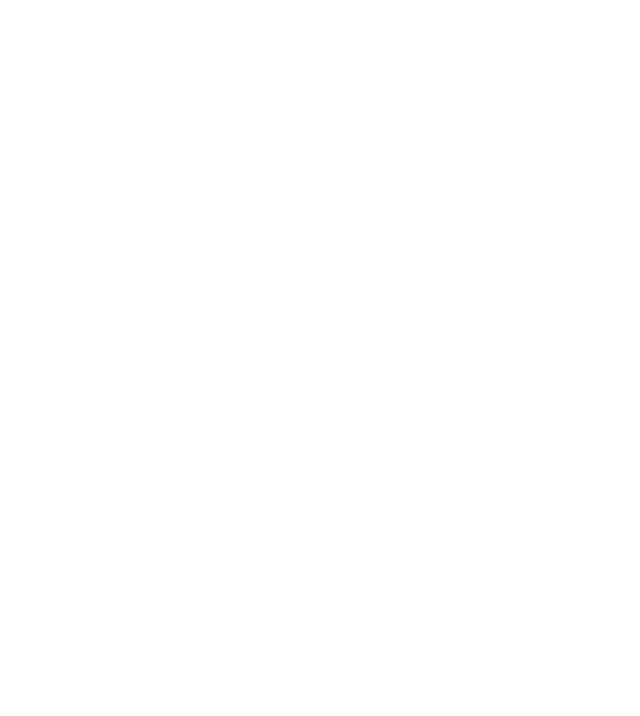
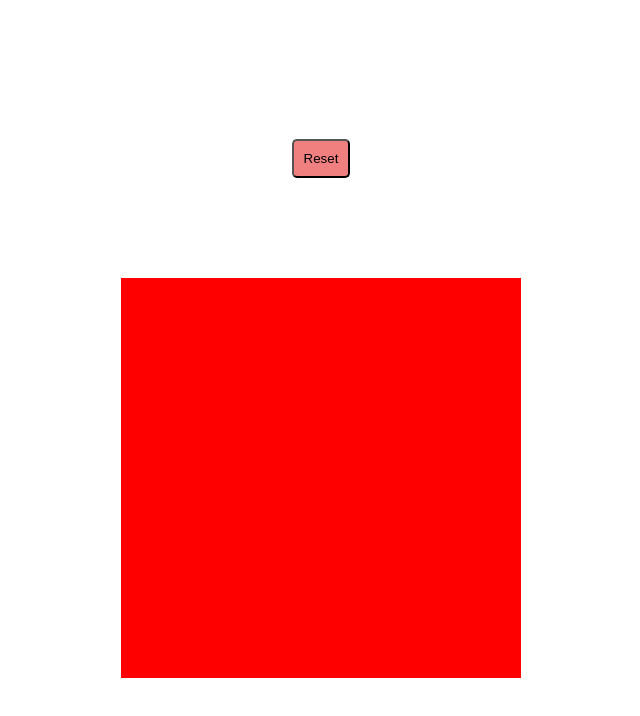
Before and after one commit to ZeekWall/etch-a-sketch, a plain HTML site: page index.html in a window 1280 px wide. Shown: the whole page, without its empty margins (319-959 px from the left). Drawn offline with Linux system fonts and the light colour scheme.

Commit message:
Added the code for the etch-a-sketch

```diff
--- a/index.html
+++ b/index.html
@@ -8,6 +8,9 @@
     <title>Etch-A-Sketch</title>
 </head>
 <body>
+    <button id="reset">Reset</button>
+    <div id="container">
 
+    </div>
 </body>
 </html>
--- a/index.js
+++ b/index.js
@@ -0,0 +1,16 @@
+const container = document.querySelector("#container")
+const reset = document.querySelector("#reset")
+
+for (let i = 0; i<16*16; i++){
+    const cell = document.createElement("div");
+    cell.classList.add("cell")
+    container.appendChild(cell);
+    cell.addEventListener("pointerenter", () => cell.style.backgroundColor = "rgb("+Math.random()*255+ ","+ Math.random()*255+","+Math.random()*255+")")
+};
+
+const cells = document.querySelectorAll(".cell")
+
+reset.addEventListener('click', () => {
+    cells.forEach((cell) => {
+        cell.style.backgroundColor = 'red'
+    })});
--- a/style.css
+++ b/style.css
@@ -0,0 +1,30 @@
+body {
+    display: flex;
+    justify-content: center;
+    gap: 100px;
+    align-items: center;
+    flex-direction: column;
+    height: 100vh;
+}
+
+#container {
+    display: flex;
+    flex-wrap: wrap;
+    width: 400px;
+    height: 400px;
+}
+
+#container div {
+    height: 25px;
+    width: 25px;
+    background-color: red;
+    box-sizing: border-box;
+    margin: 0px;
+    padding: 0px;
+}
+
+#reset {
+    padding: 10px;
+    background-color: lightcoral;
+    border-radius: 5px;
+}
```
